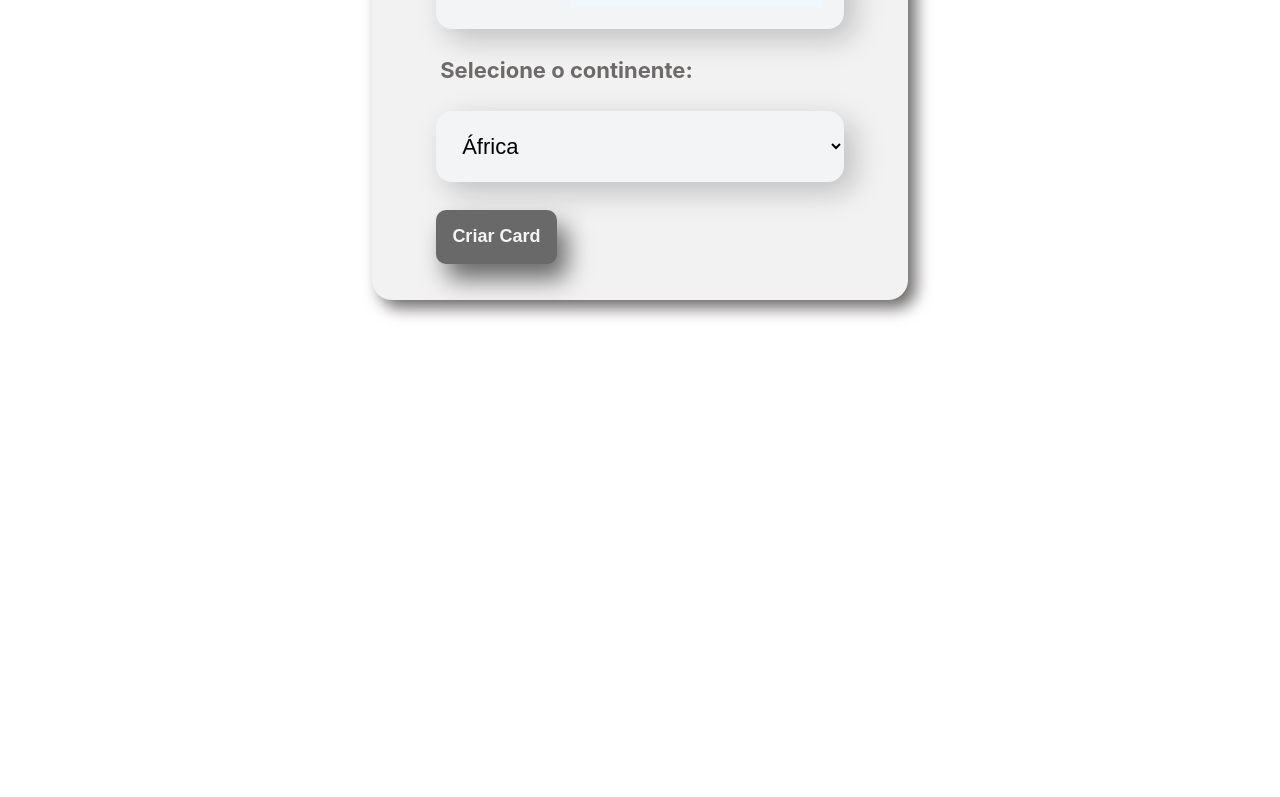
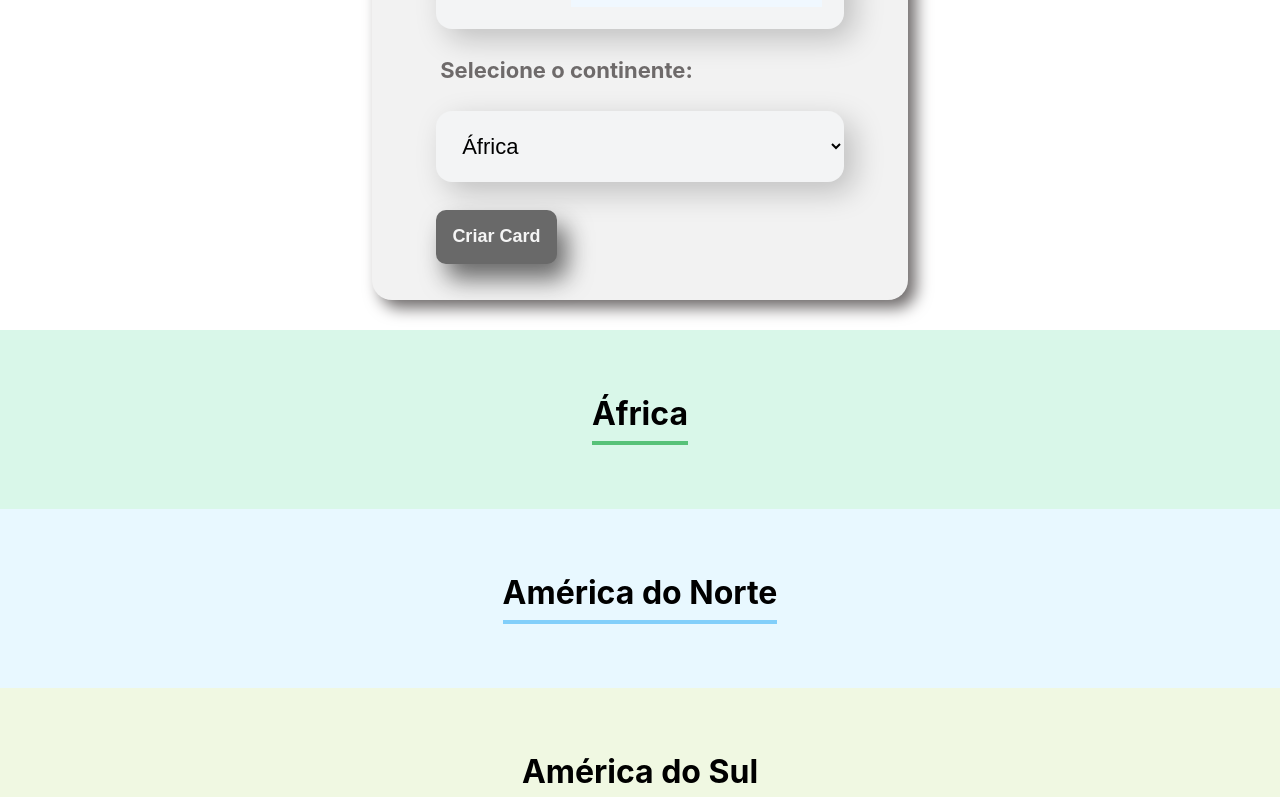
Before and after one commit to alanmulero/React-Alura, a React (Create React App) app: page / in a window 1280 px wide. Shown: the part 951-1748 px from the top of the page. Before the commit the page ends 1281 px from the top, so only its background shows below. Built offline with nearby package versions, Linux system fonts and the light colour scheme.

Commit message:
Cor da lista implementada.

```diff
--- a/src/App.js
+++ b/src/App.js
@@ -1,16 +1,60 @@
+import {useState} from 'react';
+import Banner from './componentes/Banner/Index';
+import Formulario from "./componentes/Formulario";
+import Colaboradores from "./componentes/Colaboradores";
+
+function App() {
+
+    // Criando um estado.
+    const [colaboradores, setColaboradors] = useState([]); // useStat de um array vazio. Guardando o colaborador cadastrado.
+    // Criando uma lista estática
+    const continentes = [
+        {
+            nome: 'África',
+            corPrimaria: '#57C278',
+            corSecundaria: '#D9F7E9',
+        },
+        {
+            nome: 'América do Norte',
+            corPrimaria: '#82CFFA',
+            corSecundaria: '#E8F8FF',
+        },
+        {
+            nome: 'América do Sul',
+            corPrimaria: '#A6D157',
+            corSecundaria: '#F0F8E2',
+        },
+        {
+            nome: 'Ásia',
+            corPrimaria: '#E06B69',
+            corSecundaria: '#FDE7E8',
+        },
+        {
+            nome: 'Oceania',
+            corPrimaria: '#FEBA05',
+            corSecundaria: '#FFF5D9',
+        }
 
 
-import Banner from './componentes/Banner/Index';
-import Formulario from "./componentes/Formulario";
+    ];
+    // Função para capturar colaborador.
+    const colaboradorAdicionado = (colaborador) => {
+        console.log(colaborador);
+        // Guardando valores em um novo array.
+        setColaboradors([...colaboradores, colaborador])
+        //console.log(setColaboradors)
+    }
+    return (
+        <div className="App">
+            <Banner/>
+            {/*Funçao para capturar colaborador. colaborador passa adiante para colaboradoAdicionado  */}
+            <Formulario aoColaboradorCadastrado={item => colaboradorAdicionado(item)}/>
 
-function App() {
-  return (
-    <div className="App">
-      <Banner />
-      <Formulario />
+            {continentes.map(item => <Colaboradores key={item.nome} nome={item.nome} corPrimaria={item.corPrimaria} corSecundaria={item.corSecundaria}/>)}
 
-    </div>
-  );
+
+        </div>
+    );
 }
 
 export default App;
--- /dev/null
+++ b/src/componentes/Colaboradores/Colaboradores.css
@@ -0,0 +1,14 @@
+.colaboradores {
+    text-align: center;
+    padding: 32px;
+
+}
+
+.colaboradores h3{
+    font-size: 32px;
+    border-bottom: 4px solid;
+    display: inline-block;
+    padding-bottom: 8px;
+;
+
+}
--- /dev/null
+++ b/src/componentes/Colaboradores/index.js
@@ -0,0 +1,17 @@
+import './Colaboradores.css'
+const Colaboradores = (props) => {
+
+    const cssPrimaria = {borderColor: props.corPrimaria};
+    return (
+    // Duas formas diferentes de fazer. com dois {{backgroundColor ..etc...}} ou colocando em uma const.
+
+    <section  className={"colaboradores"}   style={{backgroundColor: props.corSecundaria}}>
+
+        <h3 style={cssPrimaria}>{props.nome}</h3>
+    </section>
+
+
+    );
+}
+
+export default Colaboradores;
--- a/src/componentes/Formulario/index.js
+++ b/src/componentes/Formulario/index.js
@@ -4,7 +4,7 @@ import ListaSuspensa from "../ListaSuspensa";
 import Botao from "../Botao";
 import { useState } from 'react';
 
-const Formulario = () => {
+const Formulario = (props) => {
     const paises = ['África', 'América do Norte', 'América do Sul', 'Ásia', 'Oceania']
 
     const [nome, setNome] = useState('');
@@ -22,7 +22,14 @@ const Formulario = () => {
 
     const aoSalvar = (evento) => {
         evento.preventDefault();// Alterando comportamento padrão.
-        console.log('Formulario submetido com os valores:', nome, cargo, empresa, atividade, continente);
+        // Avaixo, forma compacta de escrever um Object.
+        props.aoColaboradorCadastrado({
+            nome,
+            cargo,
+            empresa,
+            atividade,
+            continente
+        })
     }
 
 
```
